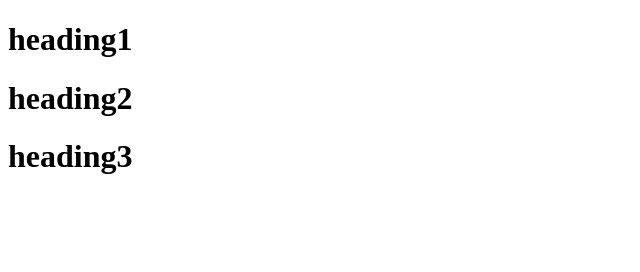
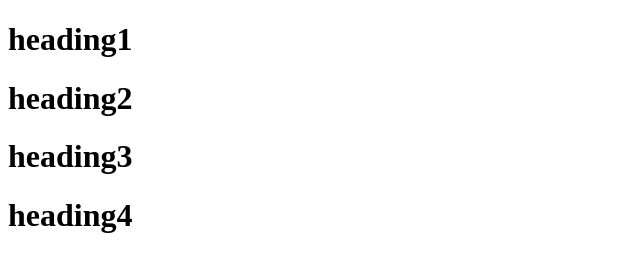
Before and after one commit to shaikhnaushd/html-, a plain HTML site: page heading.html in a window 1280 px wide. Shown: the whole page, without its empty margins (0-640 px from the left). Drawn offline with Linux system fonts and the light colour scheme.

Commit message:
reiwew changes corrected

```diff
--- a/heading.html
+++ b/heading.html
@@ -9,5 +9,6 @@
     <h1>heading1</h1>
     <h1>heading2</h1>
     <h1>heading3</h1>
+    <h1>heading4</h1>
 </body>
 </html>
```
